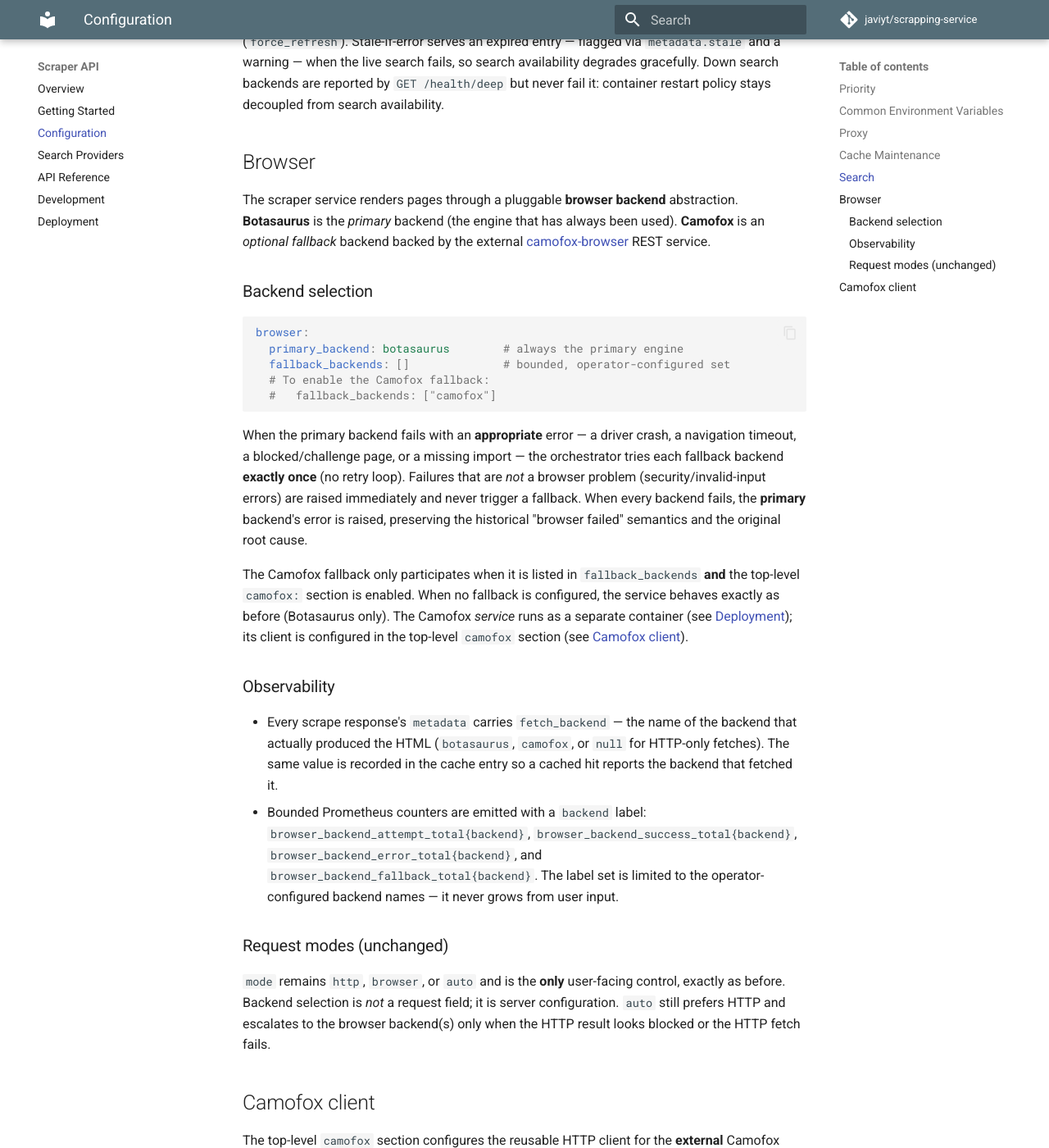
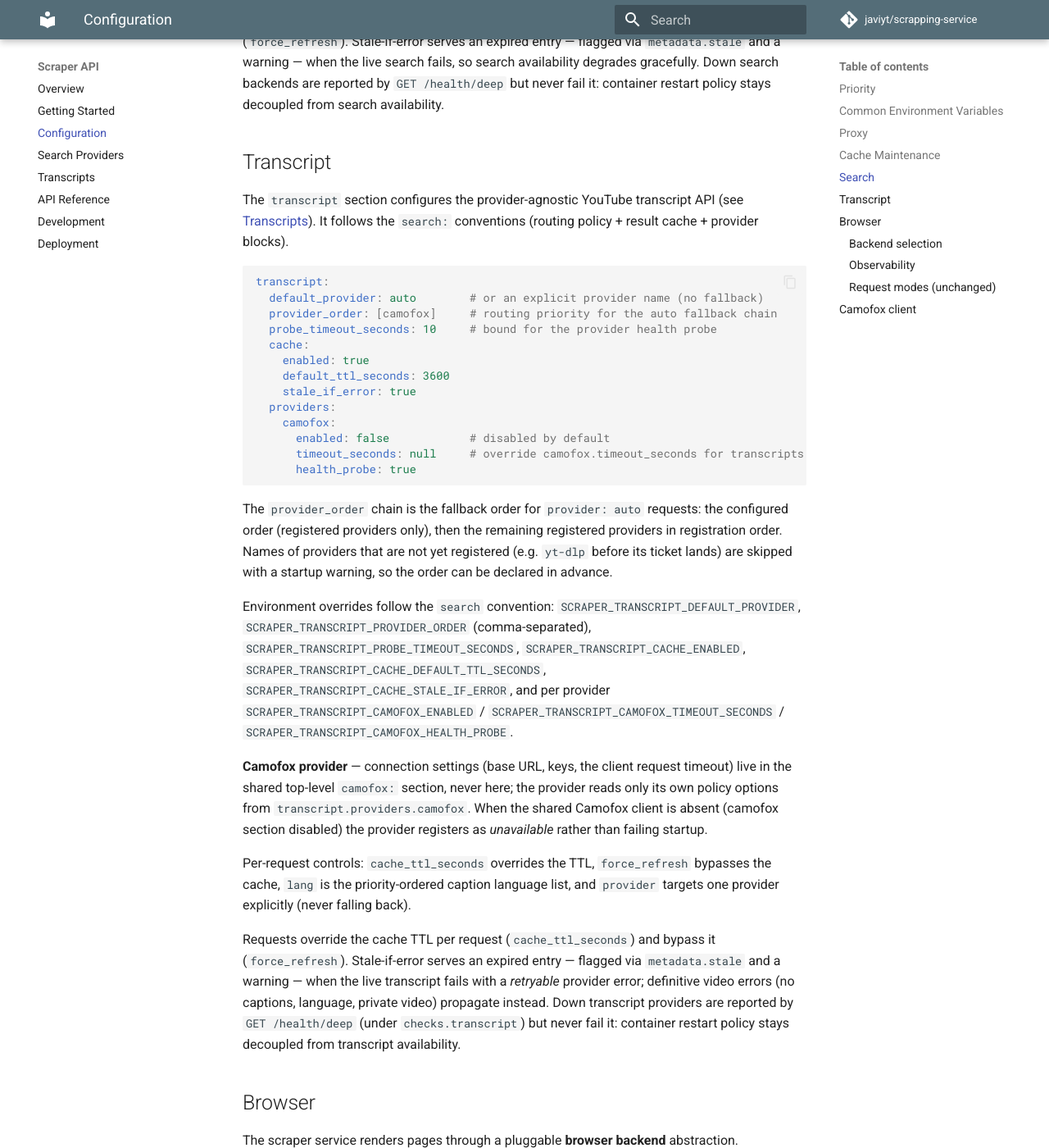
Before and after one commit to javiyt/scrapping-service, an MkDocs documentation site: the page built from docs/configuration.md, in a window 1280 px wide and 1400 px high, scrolled down 2610 px. Shown: the whole window at 82% size. Built offline with MkDocs 1.6.1 and Material for MkDocs 9.7.7, drawn with Linux system fonts in a browser that asks for light colours; comment, search, counter and statistics services are not loaded.

Commit message:
Refs #148: document the transcript feature
- docs/transcripts.md (new): the transcript API, providers and the
  fallback chain, error semantics (retryable vs definitive), limitations,
  observability, and the test surface.
- mkdocs.yml: add the Transcripts page to the navigation.
- docs/index.md: transcripts in capabilities + architecture diagram.
- docs/getting-started.md: transcript endpoint, cache table, deep health.
- docs/configuration.md: new Transcript section (yaml + env overrides,
  Camofox provider wiring).
- docs/deployment.md: transcript in deep health / degraded behaviour /
  metrics, plus the Camofox-down transcript story.
- openapi.yaml: the /v1/transcript path + TranscriptApiResponse schema +
  Transcript tag were added in #144/#145 and are left unchanged here.

````diff
--- a/docs/configuration.md
+++ b/docs/configuration.md
@@ -98,6 +98,63 @@
 `GET /health/deep` but never fail it: container restart policy stays
 decoupled from search availability.
 
+## Transcript
+
+The `transcript` section configures the provider-agnostic YouTube transcript
+API (see [Transcripts](transcripts.md)).  It follows the `search:` conventions
+(routing policy + result cache + provider blocks).
+
+```yaml
+transcript:
+  default_provider: auto        # or an explicit provider name (no fallback)
+  provider_order: [camofox]     # routing priority for the auto fallback chain
+  probe_timeout_seconds: 10     # bound for the provider health probe
+  cache:
+    enabled: true
+    default_ttl_seconds: 3600
+    stale_if_error: true
+  providers:
+    camofox:
+      enabled: false            # disabled by default
+      timeout_seconds: null     # override camofox.timeout_seconds for transcripts
+      health_probe: true
+```
+
+The `provider_order` chain is the fallback order for `provider: auto`
+requests: the configured order (registered providers only), then the
+remaining registered providers in registration order.  Names of providers
+that are not yet registered (e.g. `yt-dlp` before its ticket lands) are
+skipped with a startup warning, so the order can be declared in advance.
+
+Environment overrides follow the `search` convention:
+`SCRAPER_TRANSCRIPT_DEFAULT_PROVIDER`,
+`SCRAPER_TRANSCRIPT_PROVIDER_ORDER` (comma-separated),
+`SCRAPER_TRANSCRIPT_PROBE_TIMEOUT_SECONDS`,
+`SCRAPER_TRANSCRIPT_CACHE_ENABLED`,
+`SCRAPER_TRANSCRIPT_CACHE_DEFAULT_TTL_SECONDS`,
+`SCRAPER_TRANSCRIPT_CACHE_STALE_IF_ERROR`, and per provider
+`SCRAPER_TRANSCRIPT_CAMOFOX_ENABLED` / `SCRAPER_TRANSCRIPT_CAMOFOX_TIMEOUT_SECONDS`
+/ `SCRAPER_TRANSCRIPT_CAMOFOX_HEALTH_PROBE`.
+
+**Camofox provider** — connection settings (base URL, keys, the client
+request timeout) live in the shared top-level `camofox:` section, never
+here; the provider reads only its own policy options from
+`transcript.providers.camofox`.  When the shared Camofox client is absent
+(camofox section disabled) the provider registers as
+*unavailable* rather than failing startup.
+
+Per-request controls: `cache_ttl_seconds` overrides the TTL, `force_refresh`
+bypasses the cache, `lang` is the priority-ordered caption language list,
+and `provider` targets one provider explicitly (never falling back).
+
+Requests override the cache TTL per request (`cache_ttl_seconds`) and bypass
+it (`force_refresh`). Stale-if-error serves an expired entry — flagged via
+`metadata.stale` and a warning — when the live transcript fails with a
+*retryable* provider error; definitive video errors (no captions, language,
+private video) propagate instead. Down transcript providers are reported by
+`GET /health/deep` (under `checks.transcript`) but never fail it: container
+restart policy stays decoupled from transcript availability.
+
 ## Browser
 
 The scraper service renders pages through a pluggable **browser backend**
--- a/mkdocs.yml
+++ b/mkdocs.yml
@@ -22,6 +22,7 @@
   - Getting Started: getting-started.md
   - Configuration: configuration.md
   - Search Providers: search-providers.md
+  - Transcripts: transcripts.md
   - API Reference: api.md
   - Development: development.md
   - Deployment: deployment.md
````
Also changed, not shown: docs/deployment.md (+7 -0 lines), docs/getting-started.md (+9 -1 lines), docs/index.md (+9 -5 lines), docs/transcripts.md (added, +145 -0 lines).
